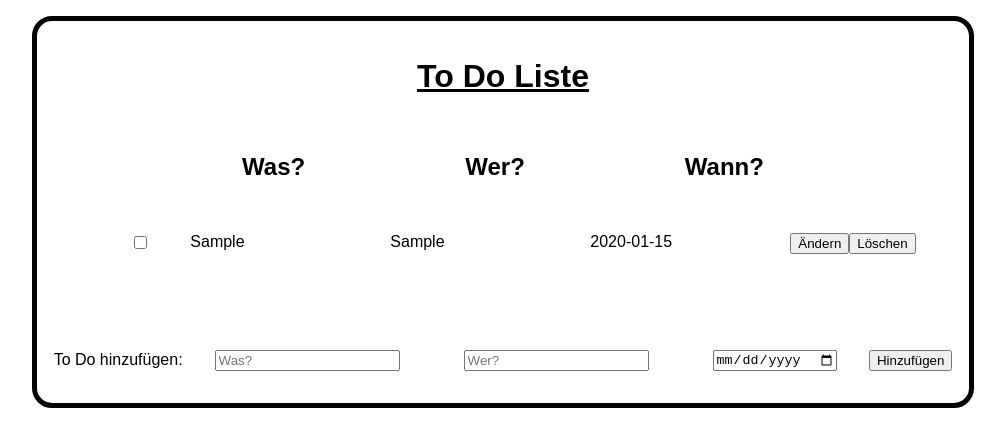
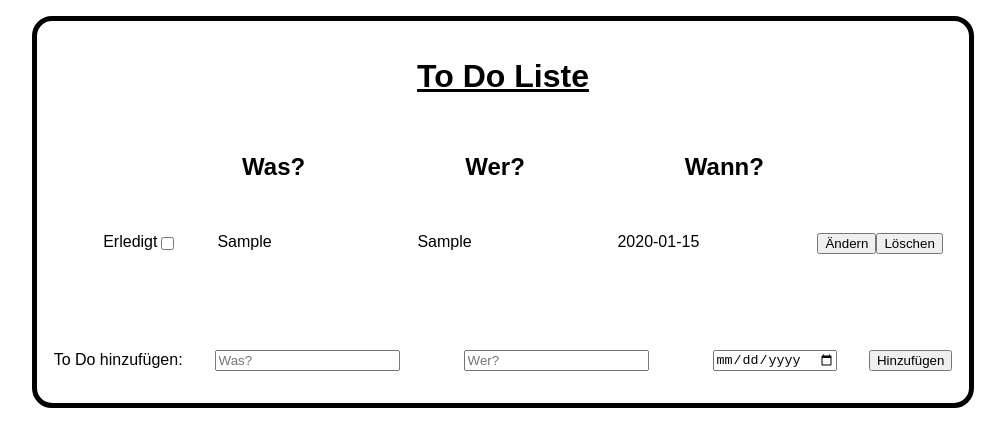
Before and after one commit to nightWolf666/react_toDoList_app, a React (Vite) app: page / in a window 1280 px wide. Both pictures are taken after typing "Sample", "Sample", "2020-01-15" into the empty fields and a click on the button "Hinzufügen". Shown: the top 446 px of the page, without its empty margins (137-1142 px from the left). Built offline with nearby package versions, Linux system fonts and the light colour scheme.

Commit message:
Funktion erledigt hinzugefügt

```diff
--- a/src/components/Form.jsx
+++ b/src/components/Form.jsx
@@ -28,6 +28,7 @@ const Form = ({setToDos}) => {
                 title: formState.title,
                 who: formState.who,
                 deadline: formState.deadline,
+                completed: formState.completed,
             }
             ]);
         setFormState(initialState);
--- a/src/components/List.jsx
+++ b/src/components/List.jsx
@@ -1,6 +1,12 @@
 import ListElement from "./ListElement.jsx"
 
-const List = ({toDos}) => {
+const List = ({toDos, setToDos}) => {
+
+    const toggleCompleted = (id) => {
+        setToDos((prev) =>
+        prev.map((t) => (t.id === id ? { ...t, completed: !t.completed } : t))
+        )
+    };
 
     return (
         <>
@@ -15,9 +21,12 @@ const List = ({toDos}) => {
                     {toDos.map((todo) => (
                     <ListElement
                     key={todo.id}
+                    id={todo.id}
                     toDoName={todo.title}
                     toDoWho={todo.who}
-                    toDoDeadline={todo.deadline}/>
+                    toDoDeadline={todo.deadline}
+                    toDoCompleted={todo.completed}
+                    toggleCompleted={toggleCompleted}/>
                     ))}
                 </ul>
             </div>
--- a/src/components/ListElement.jsx
+++ b/src/components/ListElement.jsx
@@ -1,11 +1,22 @@
-export default function ListElement({toDoName, toDoWho, toDoDeadline}) {
+import { useState} from "react";
+
+export default function ListElement({toDoName, toDoWho, toDoDeadline, id, toDoCompleted, toggleCompleted}) {
+
+    const style = toDoCompleted ? { textDecoration: "line-through" } : { textDecoration: "none" };
+
 
     return (
         <>
-        <li className="li-list-element">
-            <label>
-                <input type="checkbox" />
-            </label>
+        <li className="li-list-element" style={style}>
+            <label htmlFor={`todo_${id}`}>Erledigt</label>
+            <input
+                id={`todo_${id}`}
+                name={toDoName}
+                value={toDoName}
+                type="checkbox"
+                checked={toDoCompleted}
+                onChange={() => toggleCompleted(id)}
+            />
             <ul className="ul-list-element">
                 <li className="ul-li-toDo">{toDoName}</li>
                 <li>{toDoWho}</li>
```
